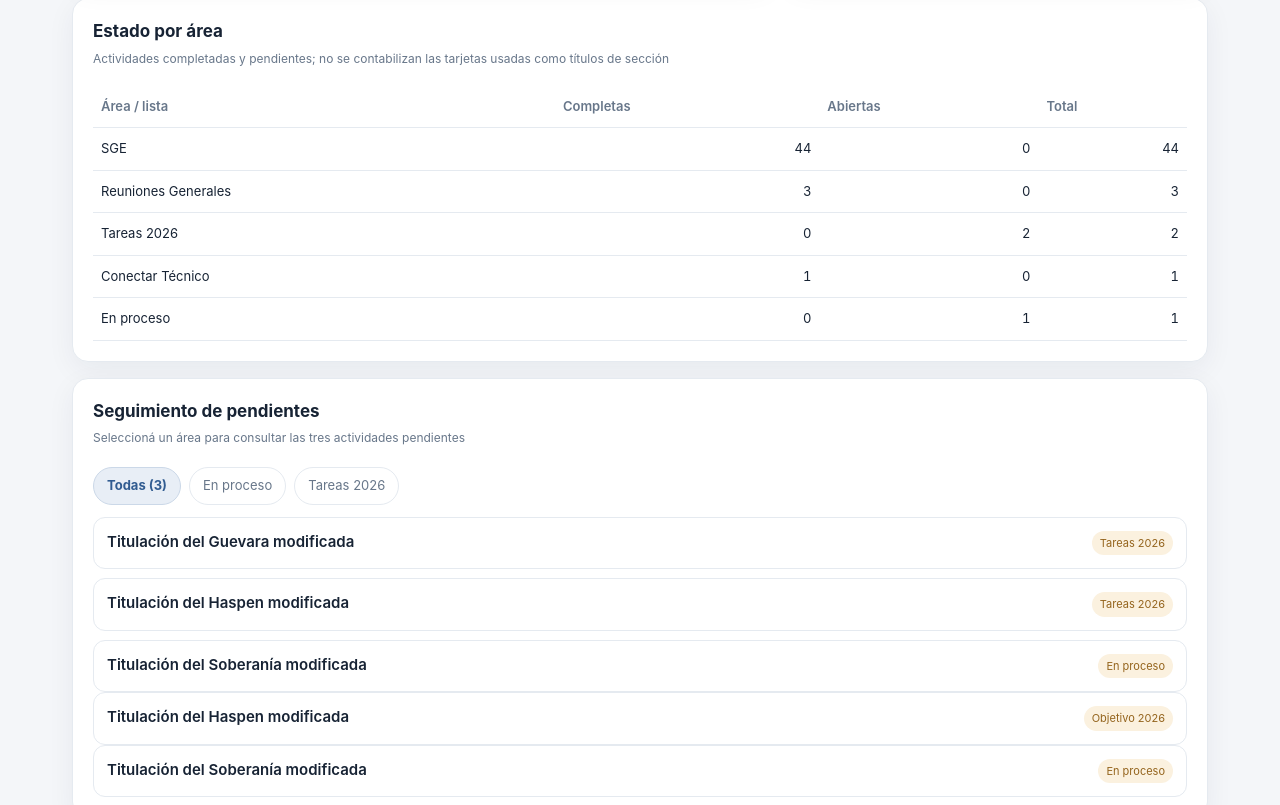
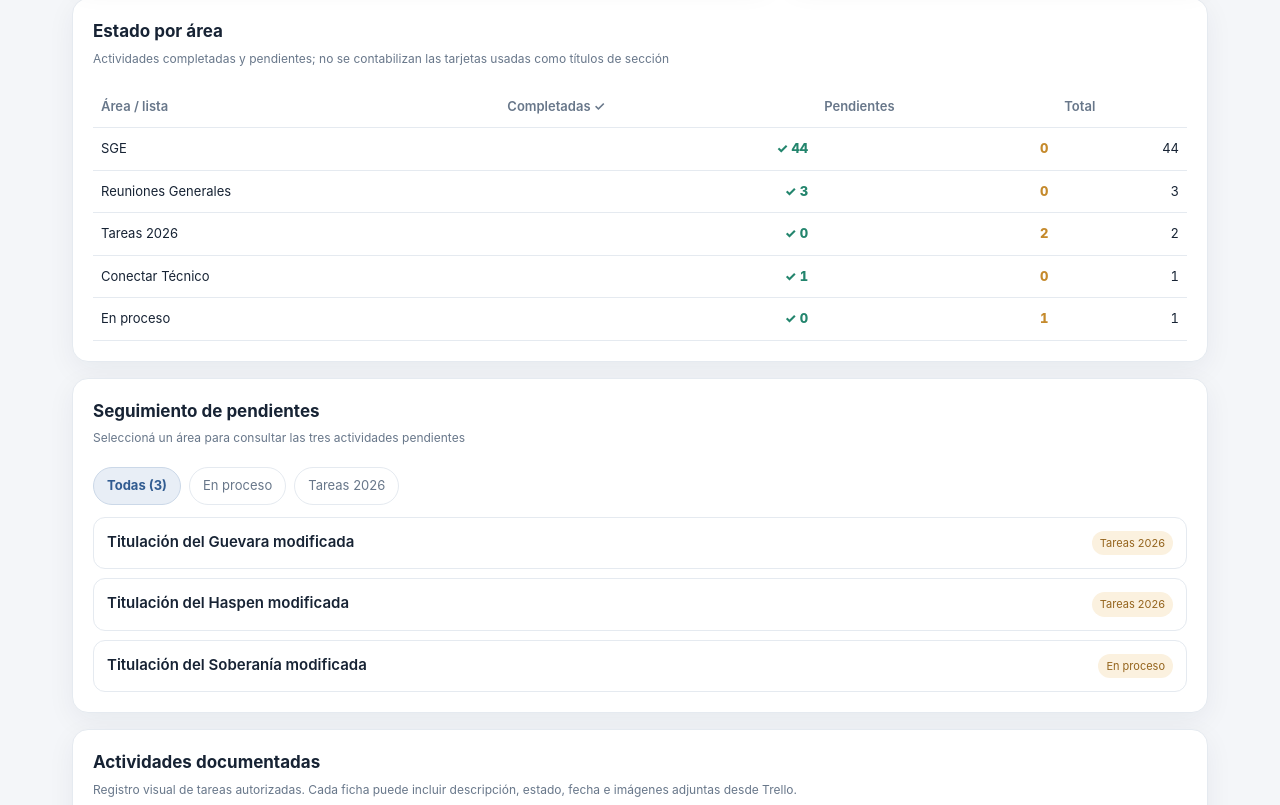
Before and after one commit to rttherrerafavaloro-sudo/dashboard-inclusion-sge, a plain HTML site: page index.html in a window 1280 px wide. Shown: the part 575-1380 px from the top of the page. Drawn offline with Linux system fonts and the light colour scheme.

Commit message:
Quitar pendientes duplicadas y destacar completadas por área

```diff
--- a/index.html
+++ b/index.html
@@ -50,6 +50,8 @@ table{width:100%;border-collapse:collapse;font-size:13px}th,td{text-align:left;p
 .timeline-tools{display:flex;gap:9px;flex-wrap:wrap;margin:12px 0}
 .timeline-tools select{border:1px solid var(--line);background:#fff;border-radius:9px;padding:8px 10px;font:inherit;font-size:12px}
 .timeline-item small{line-height:1.5}
+.count-done{color:var(--teal);font-weight:800}
+.count-open{color:var(--amber);font-weight:800}
 
 </style>
 </head>
@@ -79,16 +81,13 @@ table{width:100%;border-collapse:collapse;font-size:13px}th,td{text-align:left;p
 </section>
 <section class="panel" style="margin-top:16px">
   <h2>Estado por área</h2><p class="hint">Actividades completadas y pendientes; no se contabilizan las tarjetas usadas como títulos de sección</p>
-  <table><thead><tr><th>Área / lista</th><th class="num">Completas</th><th class="num">Abiertas</th><th class="num">Total</th></tr></thead>
+  <table><thead><tr><th>Área / lista</th><th class="num">Completadas ✓</th><th class="num">Pendientes</th><th class="num">Total</th></tr></thead>
   <tbody id="area-rows"></tbody></table>
 </section>
 <section class="panel" style="margin-top:16px">
   <h2>Seguimiento de pendientes</h2><p class="hint">Seleccioná un área para consultar las tres actividades pendientes</p>
   <div class="tabs" id="tabs"></div>
   <div class="tasks" id="tasks"><div class="empty-state">Cargando pendientes…</div></div>
-    <div class="task" data-area="Objetivo 2026"><a href="https://trello.com/c/GLtiOj0W/6-titulaci%C3%B3n-del-haspen-modificada" target="_blank" rel="noopener">Titulación del Haspen modificada</a><span class="tag">Objetivo 2026</span></div>
-    <div class="task" data-area="En proceso"><a href="https://trello.com/c/EjcZYiSw/5-titulaci%C3%B3n-del-soberan%C3%ADa-modificada" target="_blank" rel="noopener">Titulación del Soberanía modificada</a><span class="tag">En proceso</span></div>
-  </div>
 </section>
 <section class="panel" style="margin-top:16px" id="actividad-publicada">
   <h2>Actividades documentadas</h2>
@@ -198,7 +197,7 @@ document.querySelectorAll('.tab').forEach(btn=>btn.addEventListener('click',()=>
     });}
     if(areaRows){areaRows.replaceChildren();areas.forEach(area=>{
       const tr=node("tr"),cell=(v,cls)=>node("td",cls||"",String(v));
-      tr.append(cell(area),cell(completedByArea[area]||0,"num"),cell(pendingByArea[area]||0,"num"),cell(byArea[area]||0,"num"));areaRows.append(tr);
+      tr.append(cell(area),cell("✓ "+(completedByArea[area]||0),"num count-done"),cell(pendingByArea[area]||0,"num count-open"),cell(byArea[area]||0,"num"));areaRows.append(tr);
     });}
     cards=Array.isArray(data.publicCards)?data.publicCards:[];
     events=Array.isArray(data.timeline)?data.timeline:[];
```
